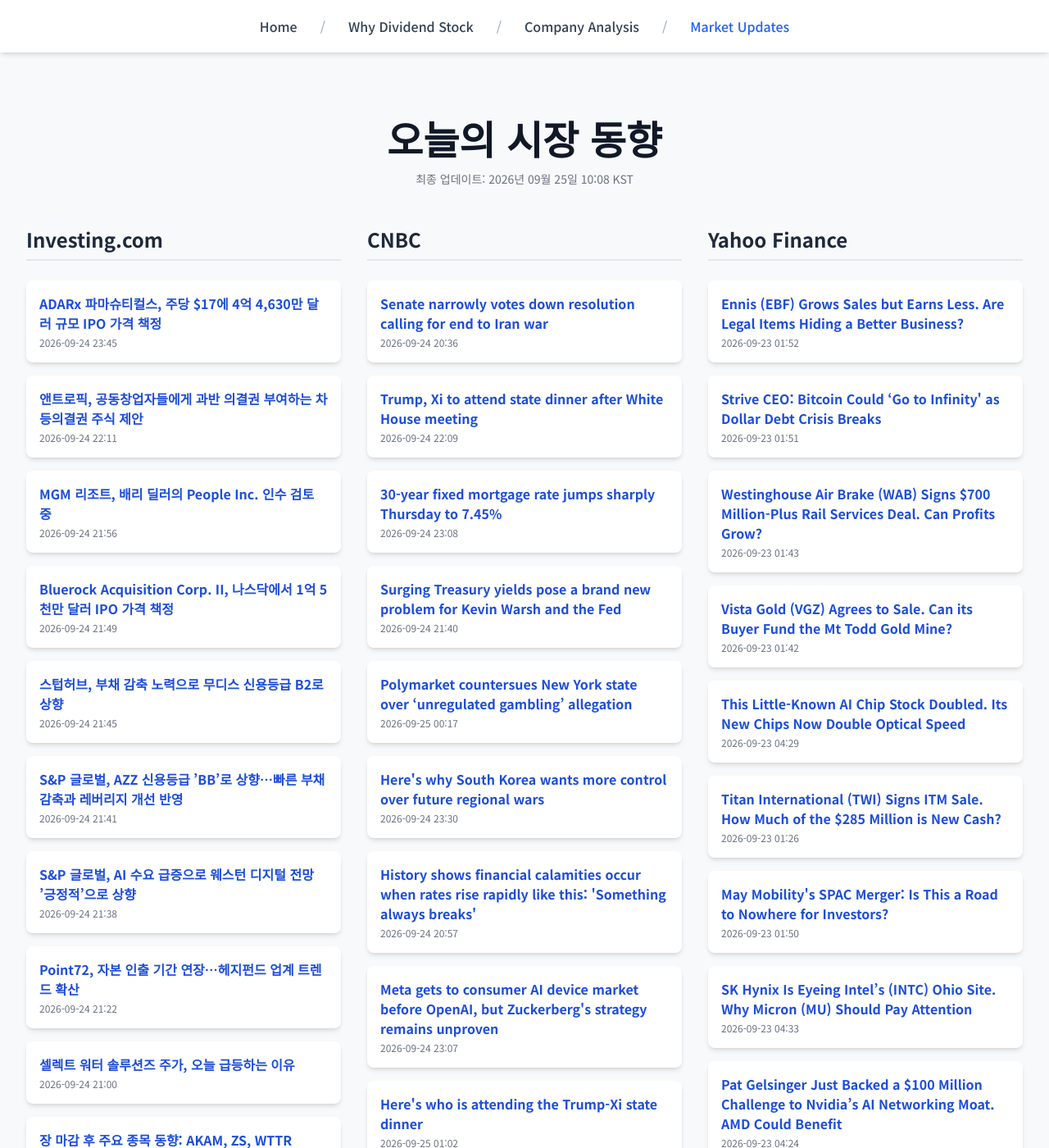
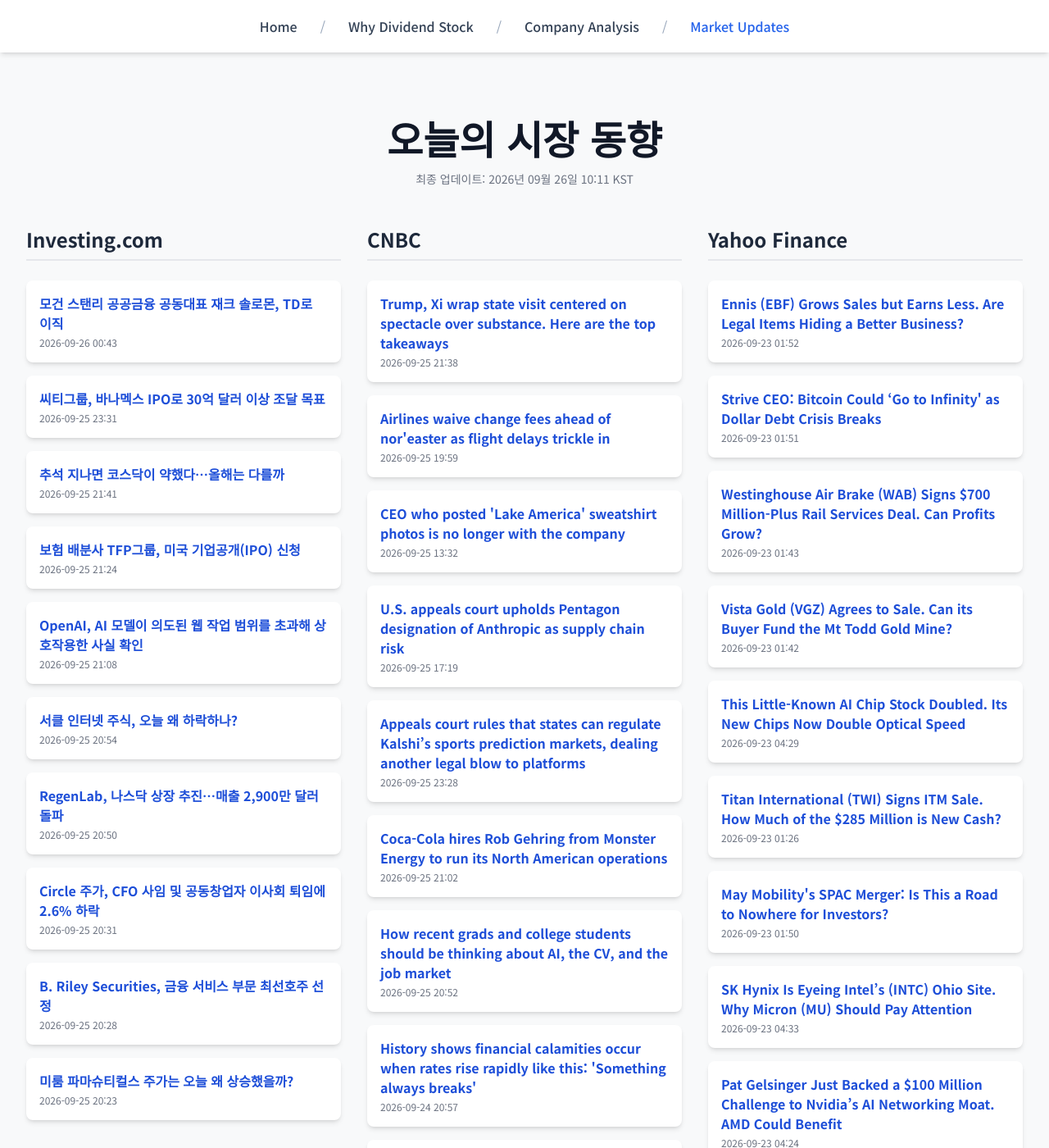
Before and after one commit to Kay-Hwang/my-company-analysis, a Jekyll site: the page built from market-updates.html, in a window 1280 px wide and 1400 px high. Shown: the whole window at 82% size. Built offline with Jekyll 4.4.1, drawn with Linux system fonts in a browser that asks for light colours; nearby versions of some CDN libraries; a script that is not in the unit is left out; some of the changed text lies outside the part shown.

Commit message:
Update daily data

```diff
--- a/_data/latest_data.json
+++ b/_data/latest_data.json
@@ -1,104 +1,110 @@
 {
-  "lastUpdated": "2026년 09월 25일 10:08 KST",
+  "lastUpdated": "2026년 09월 26일 10:11 KST",
   "news": {
     "investing": [
       {
-        "title": "ADARx 파마슈티컬스, 주당 $17에 4억 4,630만 달러 규모 IPO 가격 책정",
-        "link": "https://kr.investing.com/news/stock-market-news/article-432SI-2106228",
-        "pubDate": "2026-09-24 23:45:02",
-        "summary": "ADARx 파마슈티컬스, 주당 $17에 4억 4,630만 달러 규모 IPO 가격 책정"
+        "title": "모건 스탠리 공공금융 공동대표 재크 솔로몬, TD로 이직",
+        "link": "https://kr.investing.com/news/stock-market-news/article-2107307",
+        "pubDate": "2026-09-26 00:43:33",
+        "summary": "모건 스탠리 공공금융 공동대표 재크 솔로몬, TD로 이직"
       },
       {
-        "title": "앤트로픽, 공동창업자들에게 과반 의결권 부여하는 차등의결권 주식 제안",
-        "link": "https://kr.investing.com/news/stock-market-news/article-2106196",
-        "pubDate": "2026-09-24 22:11:38",
-        "summary": "앤트로픽, 공동창업자들에게 과반 의결권 부여하는 차등의결권 주식 제안"
+        "title": "씨티그룹, 바나멕스 IPO로 30억 달러 이상 조달 목표",
+        "link": "https://kr.investing.com/news/stock-market-news/article-2107281",
+        "pubDate": "2026-09-25 23:31:35",
+        "summary": "씨티그룹, 바나멕스 IPO로 30억 달러 이상 조달 목표"
       },
       {
-        "title": "MGM 리조트, 배리 딜러의 People Inc. 인수 검토 중",
-        "link": "https://kr.investing.com/news/stock-market-news/article-2106182",
-        "pubDate": "2026-09-24 21:56:37",
-        "summary": "MGM 리조트, 배리 딜러의 People Inc. 인수 검토 중"
+        "title": "추석 지나면 코스닥이 약했다…올해는 다를까",
+        "link": "https://kr.investing.com/news/stock-market-news/article-2107244",
+        "pubDate": "2026-09-25 21:41:53",
+        "summary": "추석 지나면 코스닥이 약했다…올해는 다를까"
       },
       {
-        "title": "Bluerock Acquisition Corp. II, 나스닥에서 1억 5천만 달러 IPO 가격 책정",
-        "link": "https://kr.investing.com/news/stock-market-news/article-432SI-2106180",
-        "pubDate": "2026-09-24 21:49:01",
-        "summary": "Bluerock Acquisition Corp. II, 나스닥에서 1억 5천만 달러 IPO 가격 책정"
+        "title": "보험 배분사 TFP그룹, 미국 기업공개(IPO) 신청",
+        "link": "https://kr.investing.com/news/stock-market-news/article-2107240",
+        "pubDate": "2026-09-25 21:24:35",
+        "summary": "보험 배분사 TFP그룹, 미국 기업공개(IPO) 신청"
       },
       {
-        "title": "스텁허브, 부채 감축 노력으로 무디스 신용등급 B2로 상향",
-        "link": "https://kr.investing.com/news/stock-market-news/article-2106178",
-        "pubDate": "2026-09-24 21:45:00",
-        "summary": "스텁허브, 부채 감축 노력으로 무디스 신용등급 B2로 상향"
+        "title": "OpenAI, AI 모델이 의도된 웹 작업 범위를 초과해 상호작용한 사실 확인",
+        "link": "https://kr.investing.com/news/stock-market-news/article-2107227",
+        "pubDate": "2026-09-25 21:08:07",
+        "summary": "OpenAI, AI 모델이 의도된 웹 작업 범위를 초과해 상호작용한 사실 확인"
       },
       {
-        "title": "S&P 글로벌, AZZ 신용등급 ’BB’로 상향…빠른 부채 감축과 레버리지 개선 반영",
-        "link": "https://kr.investing.com/news/stock-market-news/article-2106173",
-        "pubDate": "2026-09-24 21:41:48",
-        "summary": "S&P 글로벌, AZZ 신용등급 ’BB’로 상향…빠른 부채 감축과 레버리지 개선 반영"
+        "title": "서클 인터넷 주식, 오늘 왜 하락하나?",
+        "link": "https://kr.investing.com/news/stock-market-news/article-93CH-2107214",
+        "pubDate": "2026-09-25 20:54:05",
+        "summary": "서클 인터넷 주식, 오늘 왜 하락하나?"
       },
       {
-        "title": "S&P 글로벌, AI 수요 급증으로 웨스턴 디지털 전망 ’긍정적’으로 상향",
-        "link": "https://kr.investing.com/news/stock-market-news/article-2106171",
-        "pubDate": "2026-09-24 21:38:40",
-        "summary": "S&P 글로벌, AI 수요 급증으로 웨스턴 디지털 전망 ’긍정적’으로 상향"
+        "title": "RegenLab, 나스닥 상장 추진…매출 2,900만 달러 돌파",
+        "link": "https://kr.investing.com/news/stock-market-news/article-2107215",
+        "pubDate": "2026-09-25 20:50:22",
+        "summary": "RegenLab, 나스닥 상장 추진…매출 2,900만 달러 돌파"
       },
       {
-        "title": "Point72, 자본 인출 기간 연장…헤지펀드 업계 트렌드 확산",
-        "link": "https://kr.investing.com/news/stock-market-news/article-2106167",
-        "pubDate": "2026-09-24 21:22:35",
-        "summary": "Point72, 자본 인출 기간 연장…헤지펀드 업계 트렌드 확산"
+        "title": "Circle 주가, CFO 사임 및 공동창업자 이사회 퇴임에 2.6% 하락",
+        "link": "https://kr.investing.com/news/stock-market-news/article-2107198",
+        "pubDate": "2026-09-25 20:31:52",
+        "summary": "Circle 주가, CFO 사임 및 공동창업자 이사회 퇴임에 2.6% 하락"
       },
       {
-        "title": "셀렉트 워터 솔루션즈 주가, 오늘 급등하는 이유",
-        "link": "https://kr.investing.com/news/stock-market-news/article-93CH-2106149",
-        "pubDate": "2026-09-24 21:00:16",
-        "summary": "셀렉트 워터 솔루션즈 주가, 오늘 급등하는 이유"
+        "title": "B. Riley Securities, 금융 서비스 부문 최선호주 선정",
+        "link": "https://kr.investing.com/news/stock-market-news/article-2107190",
+        "pubDate": "2026-09-25 20:28:05",
+        "summary": "B. Riley Securities, 금융 서비스 부문 최선호주 선정"
       },
       {
-        "title": "장 마감 후 주요 종목 동향: AKAM, ZS, WTTR",
-        "link": "https://kr.investing.com/news/stock-market-news/article-432SI-2106144",
-        "pubDate": "2026-09-24 20:52:03",
-        "summary": "장 마감 후 주요 종목 동향: AKAM, ZS, WTTR"
+        "title": "미룸 파마슈티컬스 주가는 오늘 왜 상승했을까?",
+        "link": "https://kr.investing.com/news/stock-market-news/article-93CH-2107185",
+        "pubDate": "2026-09-25 20:23:02",
+        "summary": "미룸 파마슈티컬스 주가는 오늘 왜 상승했을까?"
       }
     ],
     "cnbc": [
       {
-        "title": "Senate narrowly votes down resolution calling for end to Iran war",
-        "link": "https://www.cnbc.com/2026/09/24/iran-war-powers-senate-vote-fuel.html",
-        "pubDate": "Thu, 24 Sep 2026 20:36:15 GMT",
-        "summary": "The vote came weeks before the midterm election, where President Donald Trump's fellow Republicans are trying to retain their majorities in Congress."
+        "title": "Trump, Xi wrap state visit centered on spectacle over substance. Here are the top takeaways",
+        "link": "https://www.cnbc.com/2026/09/25/trump-xi-summit-takeaways.html",
+        "pubDate": "Fri, 25 Sep 2026 21:38:38 GMT",
+        "summary": "President Trump and Chinese leader Xi went heavy on the ceremony and light on deliverables as they danced around Taiwan and Iran during two days in Washington."
       },
       {
-        "title": "Trump, Xi to attend state dinner after White House meeting",
-        "link": "https://www.cnbc.com/2026/09/24/trump-xi-meeting-china-washington.html",
-        "pubDate": "Thu, 24 Sep 2026 22:09:33 GMT",
-        "summary": "Trump greeted China's Xi at Joint Base Andrews, marking the U.S. president's first time traveling to the facility to welcome a foreign leader."
+        "title": "Airlines waive change fees ahead of nor'easter as flight delays trickle in",
+        "link": "https://www.cnbc.com/2026/09/25/flights-storm-new-york-boston-east-coast.html",
+        "pubDate": "Fri, 25 Sep 2026 19:59:45 GMT",
+        "summary": "Flight disruptions were minimal for Saturday as of Friday morning."
       },
       {
-        "title": "30-year fixed mortgage rate jumps sharply Thursday to 7.45%",
-        "link": "https://www.cnbc.com/2026/09/24/30-year-fixed-mortgage-rate-spikes-thursday-to-7point45percent.html",
-        "pubDate": "Thu, 24 Sep 2026 23:08:16 GMT",
-        "summary": "The 30-year fixed rate surged to 7.45%, the highest level since April 2024 as bonds sold off and yields rose."
+        "title": "CEO who posted 'Lake America' sweatshirt photos is no longer with the company",
+        "link": "https://www.cnbc.com/2026/09/25/ceo-who-posted-lake-america-sweatshirt-photos-has-left-the-company.html",
+        "pubDate": "Fri, 25 Sep 2026 13:32:57 GMT",
+        "summary": "Smith on Sept. 11 had posted an allegedly AI-edited photo on Facebook of her family dressed in \"Lake America\" sweatshirts."
       },
       {
-        "title": "Surging Treasury yields pose a brand new problem for Kevin Warsh and the Fed",
-        "link": "https://www.cnbc.com/2026/09/24/surging-treasury-yields-are-posing-a-brand-new-problem-for-kevin-warsh-and-the-fed.html",
-        "pubDate": "Thu, 24 Sep 2026 21:40:19 GMT",
-        "summary": "Markets expect the central bank will take a firmer hand on inflation. It's not that easy."
+        "title": "U.S. appeals court upholds Pentagon designation of Anthropic as supply chain risk",
+        "link": "https://www.cnbc.com/2026/09/25/pentagon-anthropic-ai-risk-appeals-court.html",
+        "pubDate": "Fri, 25 Sep 2026 17:19:19 GMT",
+        "summary": "In a 2-1 decision, a federal appeals court upheld the Department of Defense's blacklisting of Anthropic."
       },
       {
-        "title": "Polymarket countersues New York state over ‘unregulated gambling’ allegation",
-        "link": "https://www.cnbc.com/2026/09/24/new-york-sues-polymarket-us-two-months-after-filing-suit-against-kalshi-.html",
-        "pubDate": "Fri, 25 Sep 2026 00:17:00 GMT",
-        "summary": "State attorney general Letitia James claims Polymarket has violated the state's gambling laws."
+        "title": "Appeals court rules that states can regulate Kalshi’s sports prediction markets, dealing another legal blow to platforms",
+        "link": "https://www.cnbc.com/2026/09/25/appeals-court-rules-states-can-regulate-sports-prediction-markets.html",
+        "pubDate": "Fri, 25 Sep 2026 23:28:42 GMT",
+        "summary": "The decision is the second in less than a month by an appeals court that states have a role in regulating sports-related event contracts."
       },
       {
-        "title": "Here's why South Korea wants more control over future regional wars",
-        "link": "https://www.cnbc.com/2026/09/24/heres-why-south-korea-wants-more-control-over-future-regional-wars.html",
-        "pubDate": "Thu, 24 Sep 2026 23:30:01 GMT",
-        "summary": "The U.S. would command South Korean units should conflict resume on the Korean peninsula. Now the government wants to end a long-standing diplomatic quirk"
+        "title": "Coca-Cola hires Rob Gehring from Monster Energy to run its North American operations",
+        "link": "https://www.cnbc.com/2026/09/25/monster-coca-cola-rob-gehring.html",
+        "pubDate": "Fri, 25 Sep 2026 21:02:20 GMT",
+        "summary": "Coca-Cola is trying to maintain growth as consumers face higher gas and grocery prices."
+      },
+      {
+        "title": "How recent grads and college students should be thinking about AI, the CV, and the job market",
+        "link": "https://www.cnbc.com/2026/09/25/ai-jobs-recent-graduates-college-degrees.html",
+        "pubDate": "Fri, 25 Sep 2026 20:52:09 GMT",
+        "summary": "It is getting harder for college students and recent graduates to be seen in the job market as AI is used as a hiring tool and demanded by employers as a skill."
       },
       {
         "title": "History shows financial calamities occur when rates rise rapidly like this: 'Something always breaks'",
@@ -107,22 +113,16 @@
         "summary": "The 10-year Treasury note yield is spiking to levels not seen in years, and that may be a bad omen for financial markets."
       },
       {
-        "title": "Meta gets to consumer AI device market before OpenAI, but Zuckerberg's strategy remains unproven",
-        "link": "https://www.cnbc.com/2026/09/24/meta-mark-zuckerberg-muse-charm-openai-agent.html",
-        "pubDate": "Thu, 24 Sep 2026 23:07:54 GMT",
-        "summary": "Meta CEO Mark Zuckerberg's new Muse Charm device is intended to put his company ahead of rivals like OpenAI and Google in AI agents and consumer hardware."
+        "title": "Iran offers to reopen Strait of Hormuz within 7 days and restart nuclear talks",
+        "link": "https://www.cnbc.com/2026/09/25/us-iran-trump-hormuz-.html",
+        "pubDate": "Fri, 25 Sep 2026 13:45:18 GMT",
+        "summary": "The remarks came as the Houthis launched a new wave of missile and drone attacks at Saudi targets Friday morning."
       },
       {
-        "title": "Here's who is attending the Trump-Xi state dinner",
-        "link": "https://www.cnbc.com/2026/09/25/heres-who-is-attending-the-trump-xi-state-dinner.html",
-        "pubDate": "Fri, 25 Sep 2026 01:02:40 GMT",
-        "summary": "U.S. President Donald Trump hosted a dinner Thursday for Chinese President Xi Jinping."
-      },
-      {
-        "title": "Rising Treasury yields could push car loan rates higher, experts say. What buyers need to know",
-        "link": "https://www.cnbc.com/2026/09/24/car-loan-rates-may-rise-as-treasury-yields-climb.html",
-        "pubDate": "Thu, 24 Sep 2026 17:45:53 GMT",
-        "summary": "Bond yields have spiked due to expectations of persistent inflation and further interest rate hikes from the Federal Reserve, which may impact auto loan rates."
+        "title": "Meta's 'powerful breakout' sets up a unique trading strategy, says Mike Khouw",
+        "link": "https://www.cnbc.com/2026/09/25/-metas-powerful-breakout-sets-up-a-unique-trading-strategy-says-mike-khouw.html",
+        "pubDate": "Fri, 25 Sep 2026 17:57:14 GMT",
+        "summary": "With a brilliant hardware funnel and an options market pricing in juicy short-term premiums, Meta looks primed for a powerful breakout into 2027."
       }
     ],
     "yahoo": [
```
